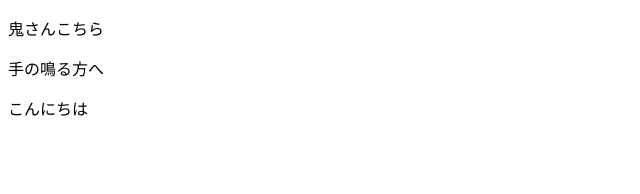
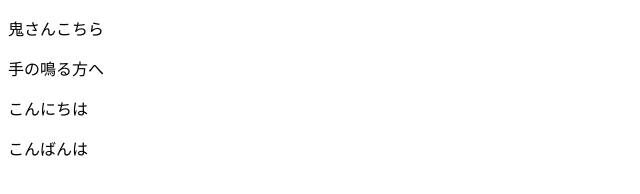
Before and after one commit to Rentaro0419/test, a plain HTML site: page index.html in a window 1280 px wide. Shown: the full height of the page, 0-640 px from the left. Drawn offline with Linux system fonts and the light colour scheme.

Commit message:
Renが修正

```diff
--- a/index.html
+++ b/index.html
@@ -11,5 +11,6 @@
   <p>鬼さんこちら</p>
   <p>手の鳴る方へ</p>
   <p>こんにちは</p>
+  <p>こんばんは</p>
 </body>
 </html>
```
